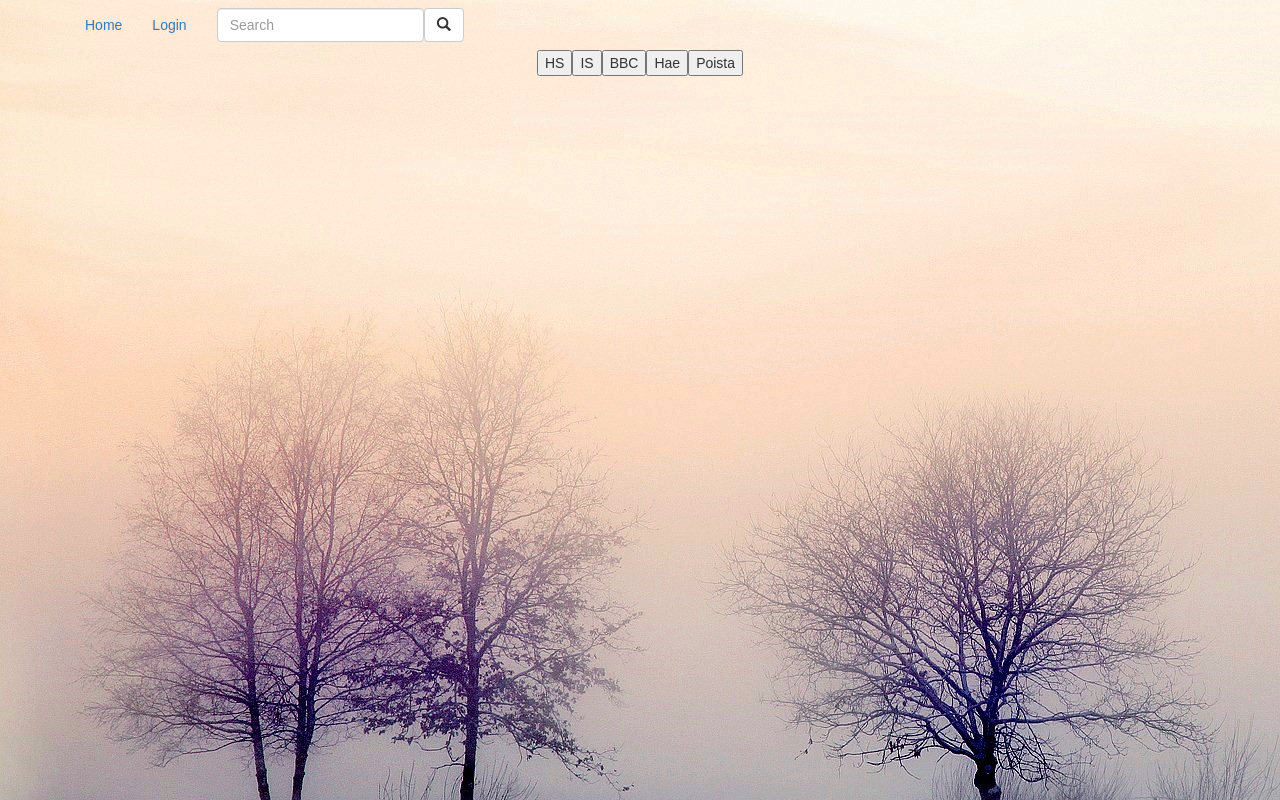
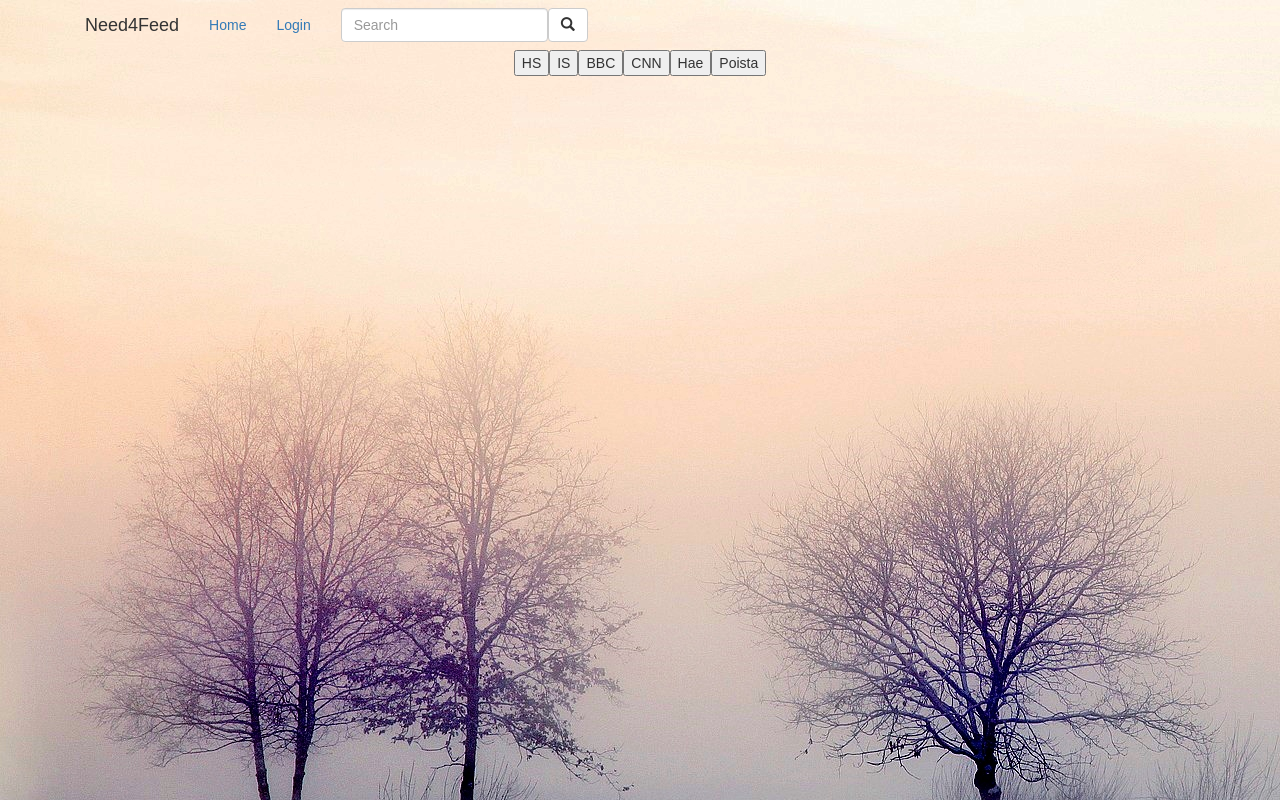
Before and after one commit to JohannaJe/loppuprojekti_Front, a React (Create React App) app: page /home in a window 1280 px wide. Built offline with nearby package versions, Linux system fonts and the light colour scheme.

Commit message:
lisätty CNN ja navbariin 'logo-teksiti'

```diff
--- a/src/komponentit/Etusivu.js
+++ b/src/komponentit/Etusivu.js
@@ -34,6 +34,13 @@ export class Etusivu extends Component {
 
     }
 
+    lisaaCNN = () => {
+        taulukkoon("CNN");
+
+
+    }
+
+
     poistaLista = () => {
         haeLista(function (lista) {
             this.setState({testiLista: [], msg: null});
@@ -45,7 +52,7 @@ export class Etusivu extends Component {
        render(){
         return(
             <div className ="tausta">
-            <Vaihtoehdot haefunktio={this.haeListaJaPaivita} HS={this.lisaaHS} IS={this.lisaaIS} BBC={this.lisaaBBC} poistafunktio={this.poistaLista}/>
+            <Vaihtoehdot haefunktio={this.haeListaJaPaivita} HS={this.lisaaHS} IS={this.lisaaIS} BBC={this.lisaaBBC} CNN={this.lisaaCNN} poistafunktio={this.poistaLista}/>
             <Listaus lista={this.state.testiLista}/>
             </div>
         );
--- a/src/komponentit/NaviBar.js
+++ b/src/komponentit/NaviBar.js
@@ -8,6 +8,7 @@ export class NaviBar extends React.Component {
 
                 <div className="container">
                     <ul className="nav navbar-nav">
+                        <li className="nav navbar-brand">Need4Feed</li>
                         <li><Link to={"/home"}>Home</Link></li>
                         <li><Link to={"/login"}>Login</Link></li>
                          </ul>
--- a/src/komponentit/Vaihtoehdot.js
+++ b/src/komponentit/Vaihtoehdot.js
@@ -9,6 +9,7 @@ export class Vaihtoehdot extends React.Component {
                 <button type="button" onClick={this.props.HS}>HS</button>
                 <button type="button" onClick={this.props.IS}>IS</button>
                 <button type="button" onClick={this.props.BBC}>BBC</button>
+                <button type="button" onClick={this.props.CNN}>CNN</button>
                 <button type="button" onClick={this.props.haefunktio}>Hae</button>
                 <button type="button" onClick={this.props.poistafunktio}>Poista</button>
             </div>
```
